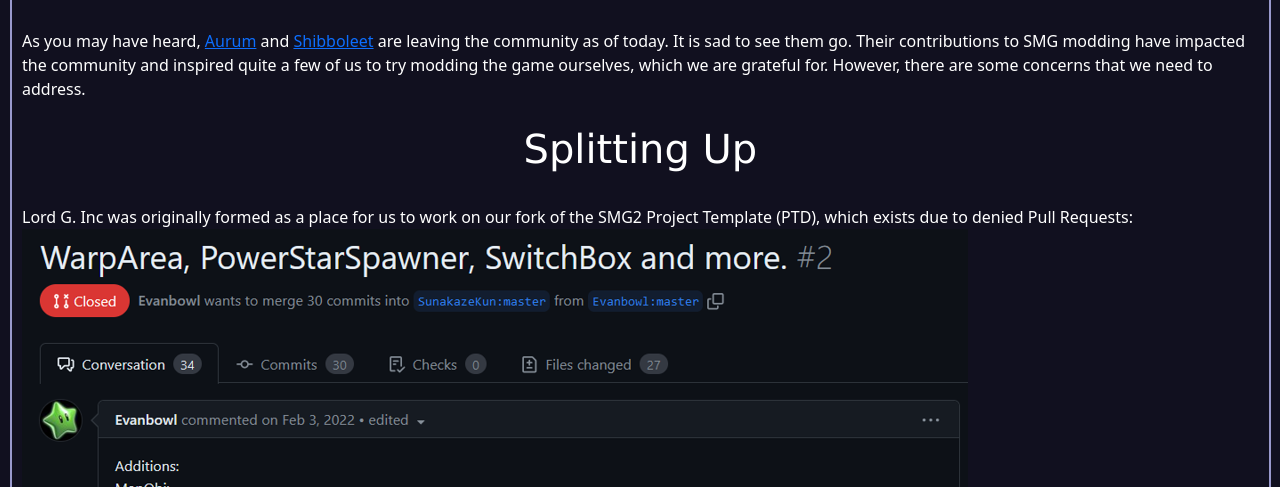
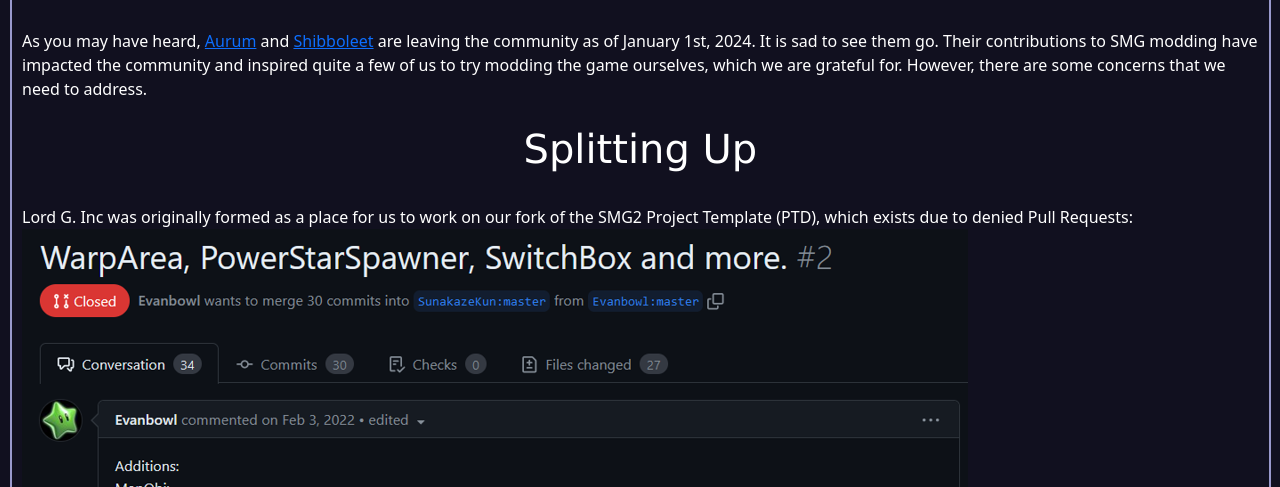
Before and after one commit to Lord-G-INC/Lord-G-INC.github.io, a plain HTML site: page statement.html in a window 1280 px wide. Shown: the part 313-800 px from the top of the page. Drawn offline with nearby package versions, Linux system fonts and the light colour scheme.

Commit message:
Update statement.html

```diff
--- a/statement.html
+++ b/statement.html
@@ -18,7 +18,7 @@
 	<body class="form-control">
 		<img src="Resources/banner.png" style="width: 100%; height: 30vh"><br>
         <h1>Statement</h1><br>
-        As you may have heard, <a href="https://aurumsmods.com/smgfarewell">Aurum</a> and <a href="Resources/shibbo-leaving.png">Shibboleet</a> are leaving the community as of today. It is sad to see them go. Their contributions to SMG modding have impacted the community and inspired quite a few of us to try modding the game ourselves, which we are grateful for. However, there are some concerns that we need to address.<br>
+        As you may have heard, <a href="https://aurumsmods.com/smgfarewell">Aurum</a> and <a href="Resources/shibbo-leaving.png">Shibboleet</a> are leaving the community as of January 1st, 2024. It is sad to see them go. Their contributions to SMG modding have impacted the community and inspired quite a few of us to try modding the game ourselves, which we are grateful for. However, there are some concerns that we need to address.<br>
         <br>
         <h1>Splitting Up</h1><br>
         Lord G. Inc was originally formed as a place for us to work on our fork of the SMG2 Project Template (PTD), which exists due to denied Pull Requests:<br>
```
